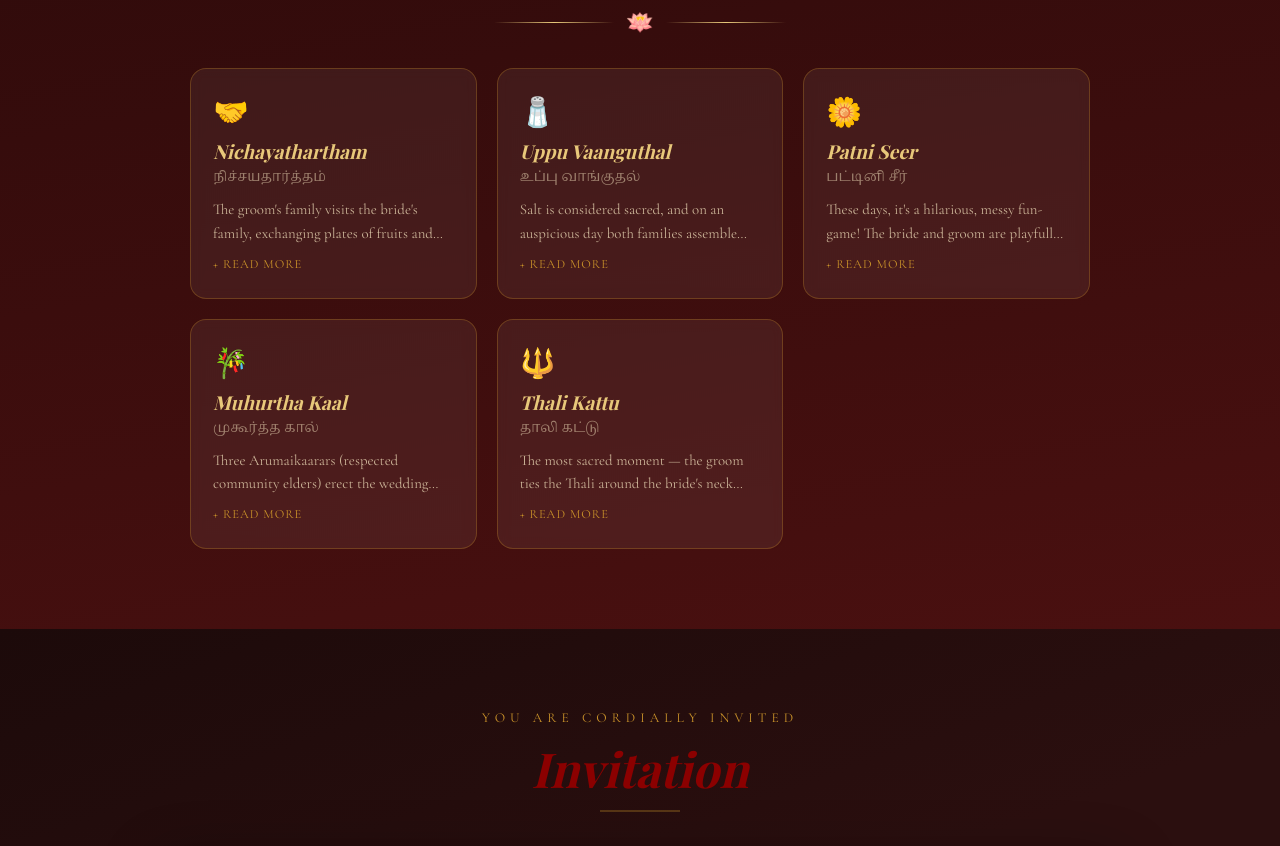
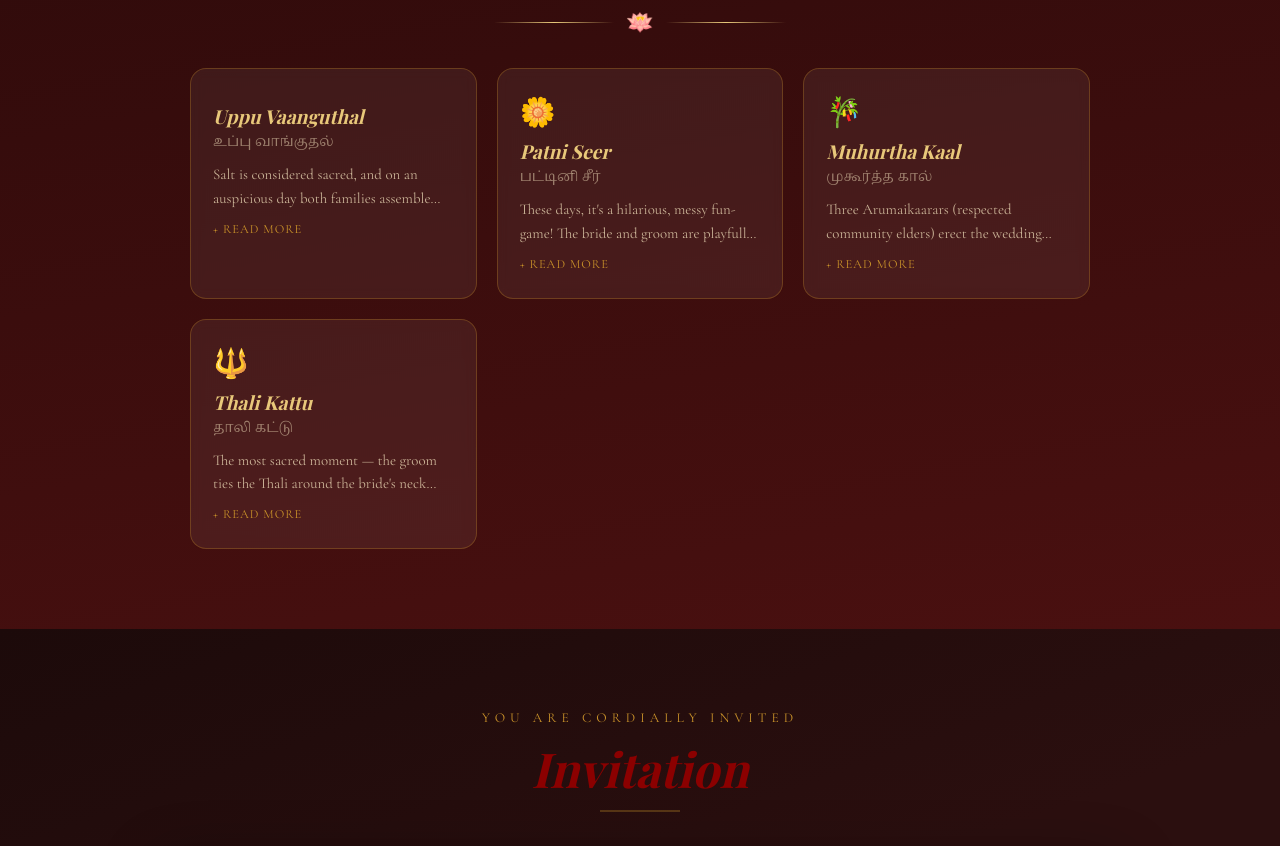
Before and after one commit to TAMILARASU-A/manoj-roshini-wedding, a React (Vite) app: page / in a window 1280 px wide. Shown: the part 3960-4806 px from the top of the page. Built offline with nearby package versions, Linux system fonts and the light colour scheme; no server answers; the database is empty; a web font is replaced by a local one.

Commit message:
Remove Nichayathartham ritual

```diff
--- a/src/components/Rituals.jsx
+++ b/src/components/Rituals.jsx
@@ -3,13 +3,7 @@ import "./Rituals.css";
 
 const RITUALS = [
   {
-    icon: "🤝",
-    title: "Nichayathartham",
-    tamil: "நிச்சயதார்த்தம்",
-    desc: "The groom's family visits the bride's family, exchanging plates of fruits and betel nuts. Both families mutually fix the wedding date, time, and venue — marking the formal start of the alliance."
-  },
-  {
-    icon: "🧂",
+    icon: "",
     title: "Uppu Vaanguthal",
     tamil: "உப்பு வாங்குதல்",
     desc: "Salt is considered sacred, and on an auspicious day both families assemble with two baskets of salt. After worship, they exchange and mix the salt, carrying it on the head of an agnate lady — a mark of solemnizing the betrothal."
```
